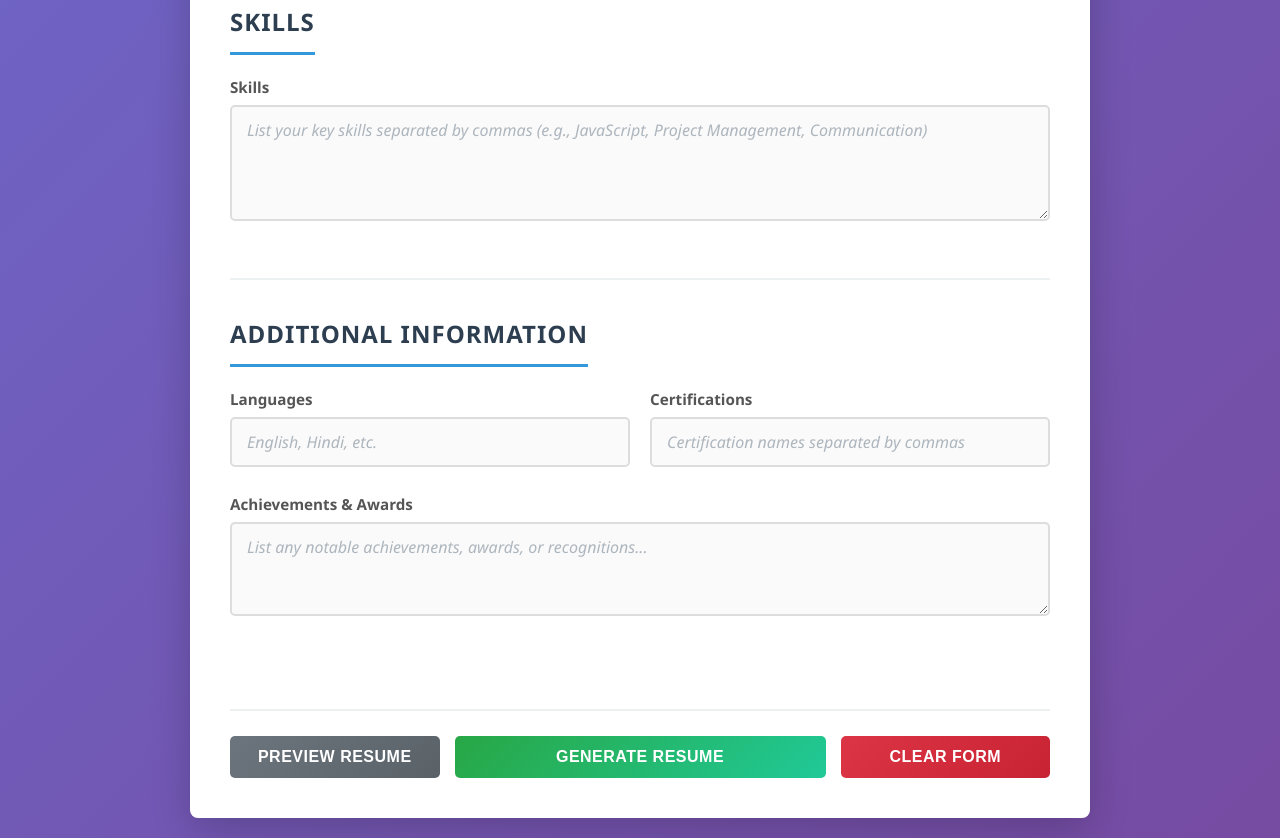
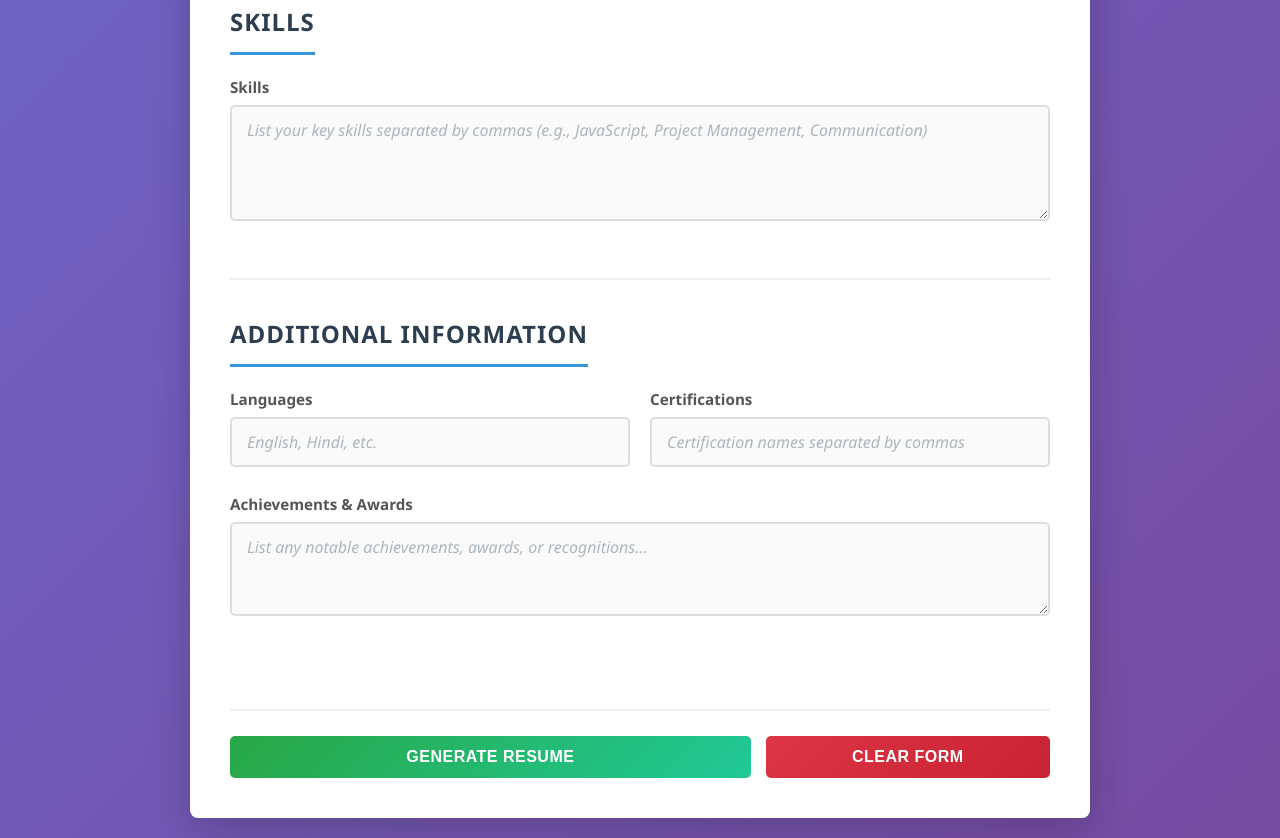
Before and after one commit to adityajaix/Resume-maker, a plain HTML site: page index.html in a window 1280 px wide. Shown: the part 2484-3322 px from the top of the page. Drawn offline with Linux system fonts and the light colour scheme.

Commit message:
Update index.html
 removed preview resume button. it is for dev purpose

```diff
--- a/index.html
+++ b/index.html
@@ -352,7 +352,7 @@
             <div class="form-actions">
                 <!-- Container for the buttons at the bottom of the form -->
 
-                <button type="button" class="btn btn-secondary" onclick="previewResume()">Preview Resume</button>
+                <!-- <button type="button" class="btn btn-secondary" onclick="previewResume()">Preview Resume</button> -->
                 <!-- Preview button - shows what the resume will look like -->
 
                 <button type="submit" class="btn btn-primary">Generate Resume</button>
```
